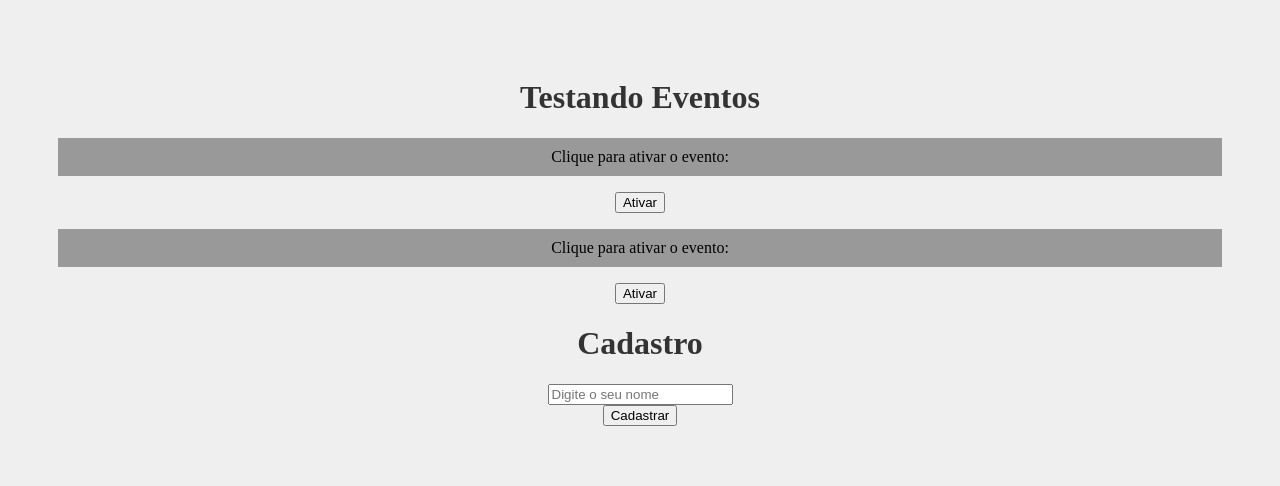
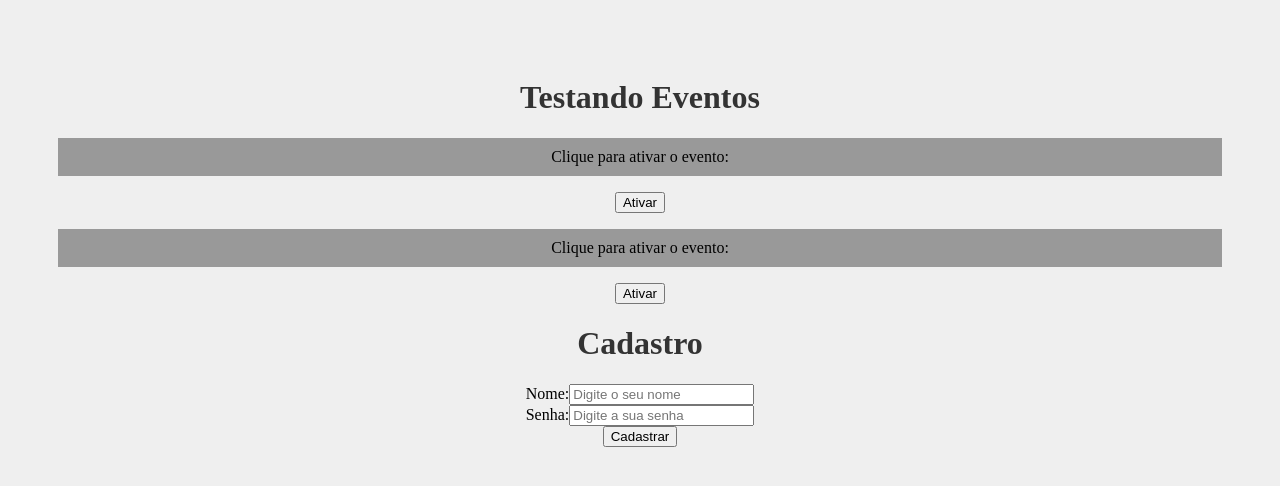
Before and after one commit to lucasgomes14/ReactCourse, a React (Create React App) app in the folder meu-projeto/: page / in a window 1280 px wide. Shown: the top 486 px of the page. Built offline with nearby package versions, Linux system fonts and the light colour scheme.

Commit message:
useState in practice

```diff
--- a/meu-projeto/src/components/Form.js
+++ b/meu-projeto/src/components/Form.js
@@ -1,15 +1,25 @@
+import {useState} from 'react'
+
 function Form() {
     function cadastrarUsuario(e) {
         e.preventDefault()
-        console.log("Cadastrou o usuario")
+        console.log(`Usuário ${name} foi cadastrado com a senha ${password}`)
     }
+
+    const [name, setName] = useState()
+    const [password, setPassword] = useState()
 
     return(
         <div>
             <h1>Cadastro</h1>
             <form onSubmit={cadastrarUsuario}>
                 <div>
-                    <input type="text" placeholder="Digite o seu nome"/>
+                    <label htmlFor="name">Nome:</label>
+                    <input type="text" id="name" name="name" placeholder="Digite o seu nome" onChange={(e) => setName(e.target.value)}/>
+                </div>
+                <div>
+                    <label htmlFor="password">Senha:</label>
+                    <input type="password" id="password" name="password" placeholder="Digite a sua senha" onChange={(e) => setPassword(e.target.value)}/>
                 </div>
                 <div>
                     <input type="submit" value="Cadastrar"/>
```
